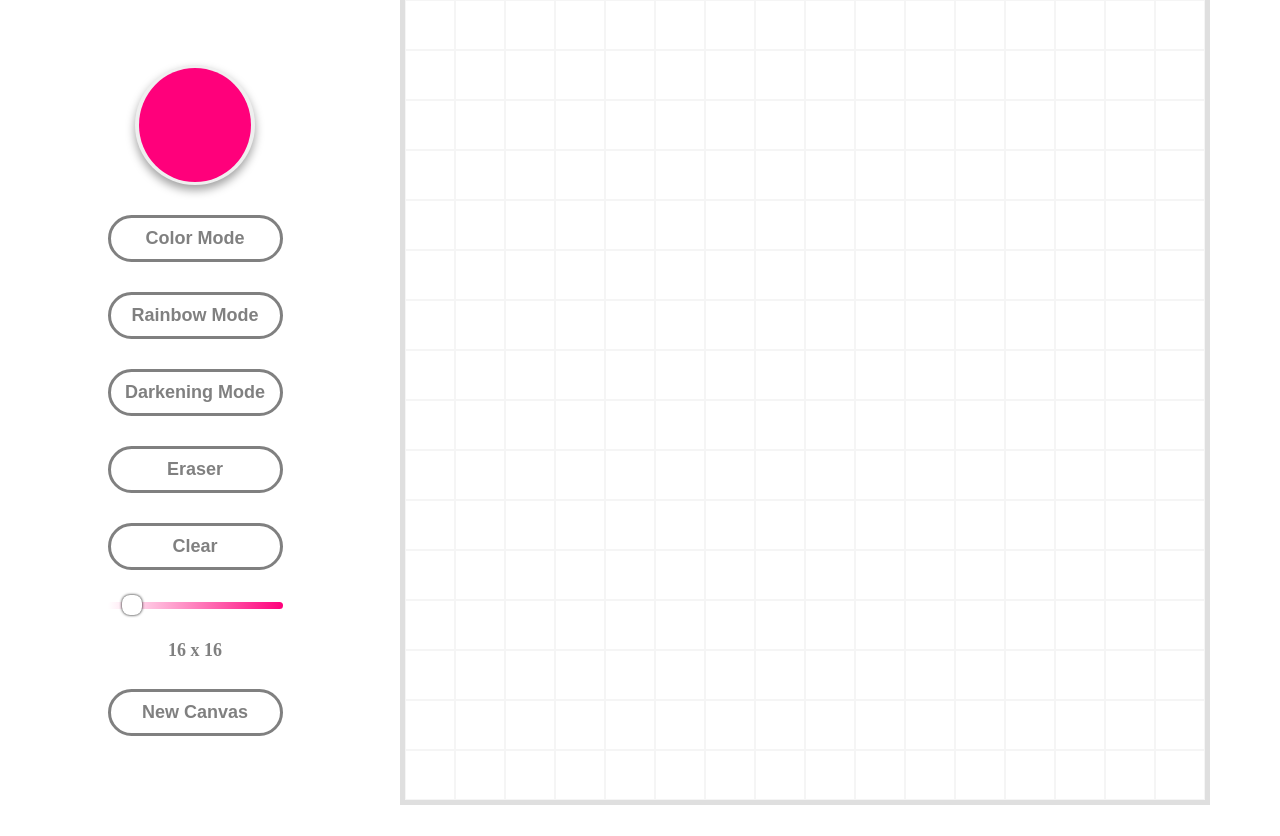
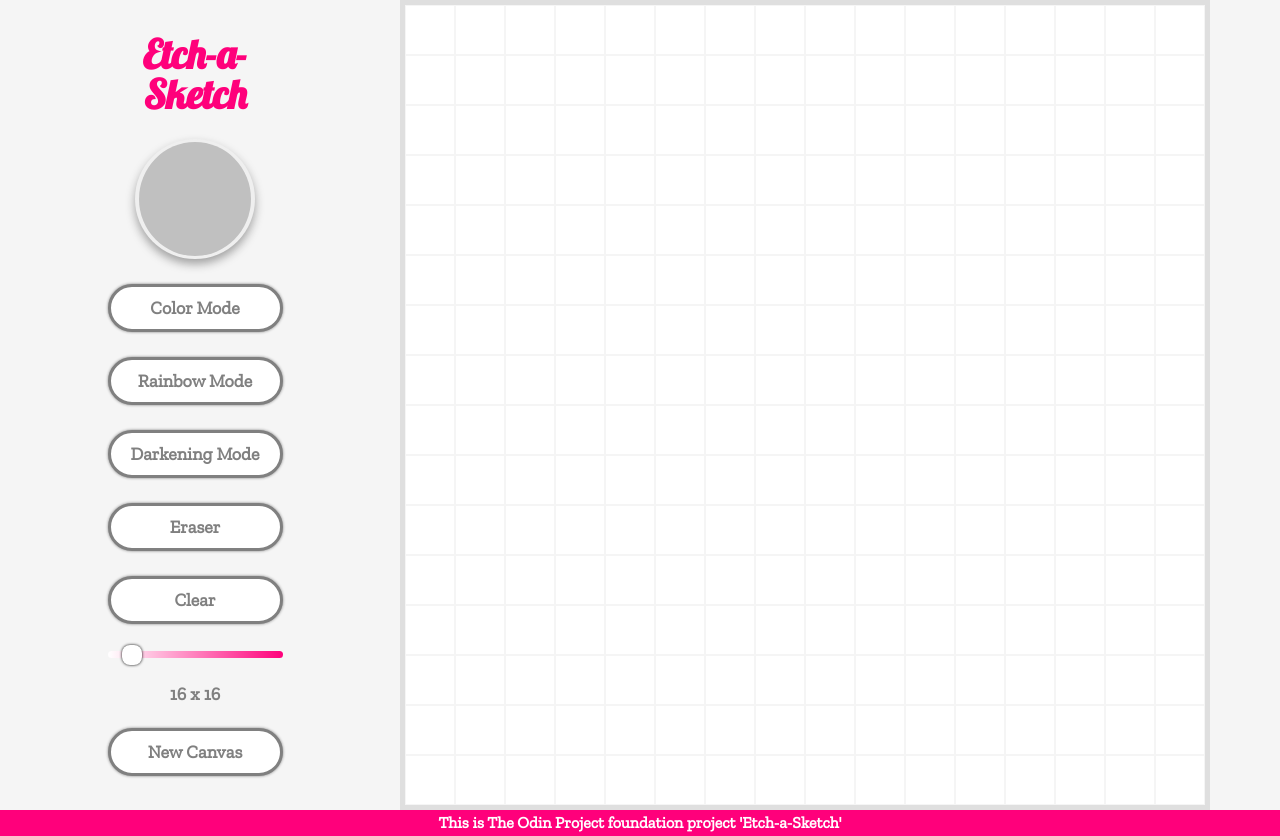
Before and after one commit to red5p/odin-foundation-etch-a-sketch, a plain HTML site: page index.html in a window 1280 px wide. Before the commit the page ends 805 px from the top, so only its background shows below. Drawn offline with nearby package versions, Linux system fonts and the light colour scheme.

Commit message:
Styling finished

```diff
--- a/css/styles.css
+++ b/css/styles.css
@@ -1,29 +1,40 @@
 body {
   height: 100vh;
   display: flex;
-  justify-content: center;
+  flex-direction: column;
   align-items: center;
+  background-color: rgb(245, 245, 245);
 }
 
 #content {
   display: flex;
   align-items: center;
   gap: 80px;
+  flex: 1 1 auto;
 }
 
 #menu {
   display: flex;
   flex-direction: column;
-  gap: 30px;
+  gap: 25px;
   width: 250px;
   text-align: center;
   align-items: center;
+}
+
+h1#header {
+  color: #ff007b;
+  font-size: 40px;
+  padding: 0;
+  margin: 0;
+  font-family: 'Lobster', cursive;
 }
 
 #menu * {
   width: 70%;
   font-size: 18px;
   font-weight: bold;
+  font-family: 'Zilla Slab', serif;
 }
 
 #grid {
@@ -74,6 +85,7 @@ body {
   padding-bottom: 10px;
   border: 3px solid #808080;
   transition: 200ms;
+  box-shadow: 0 0 3px #808080;
 }
 
 .btn:hover {
@@ -82,6 +94,8 @@ body {
   border: solid 3px #ff007b;
   color: white;
   transform: scale(1.1);
+  box-shadow: 0 0 10px #ff007b;
+  text-shadow: 0 0 10px white;
 }
 
 #newGridSelector {
@@ -107,3 +121,14 @@ body {
 #newGridNumber {
   color: #808080;
 }
+
+#footer {
+  background-color: #ff007b;
+  height: 20px;
+  align-self: stretch;
+  color: #ffffff;
+  text-align: center;
+  font-family: 'Zilla Slab', serif;
+  padding: 5px 0;
+  font-weight: bold;
+}
--- a/index.html
+++ b/index.html
@@ -7,12 +7,16 @@
   <title>Etch-A-Sketch</title>
   <link rel="stylesheet" href="css/reset.css">
   <link rel="stylesheet" href="css/styles.css">
+  <style>
+    @import url('https://fonts.googleapis.com/css2?family=Lobster&family=Zilla+Slab&display=swap');
+  </style>
   <script src="js/script.js" defer></script>
 </head>
 <body>
   <div id="content">
     <div id="menu">
-      <input type="color" id="colorPicker" value="#ff007b">
+      <h1 id="header">Etch-a-Sketch</h1>
+      <input type="color" id="colorPicker" value="#c0c0c0">
       <button id="colorBtn" class="btn">Color Mode</button>
       <button id="rainbowBtn" class="btn">Rainbow Mode</button>
       <button id="darkenBtn" class="btn">Darkening Mode</button>
@@ -26,5 +30,6 @@
     </div>
     <div id="grid"></div>
   </div>
+  <div id="footer">This is The Odin Project foundation project 'Etch-a-Sketch'</div>
 </body>
 </html>
```
